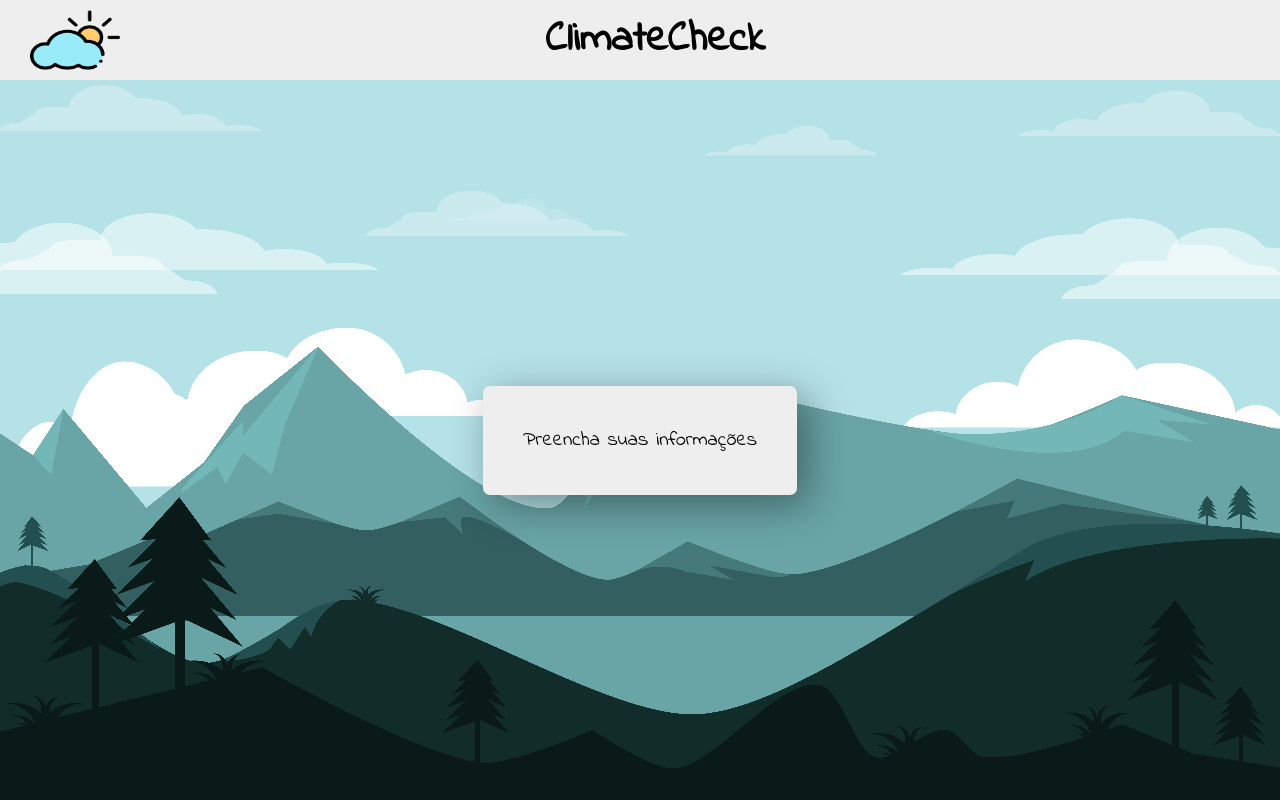
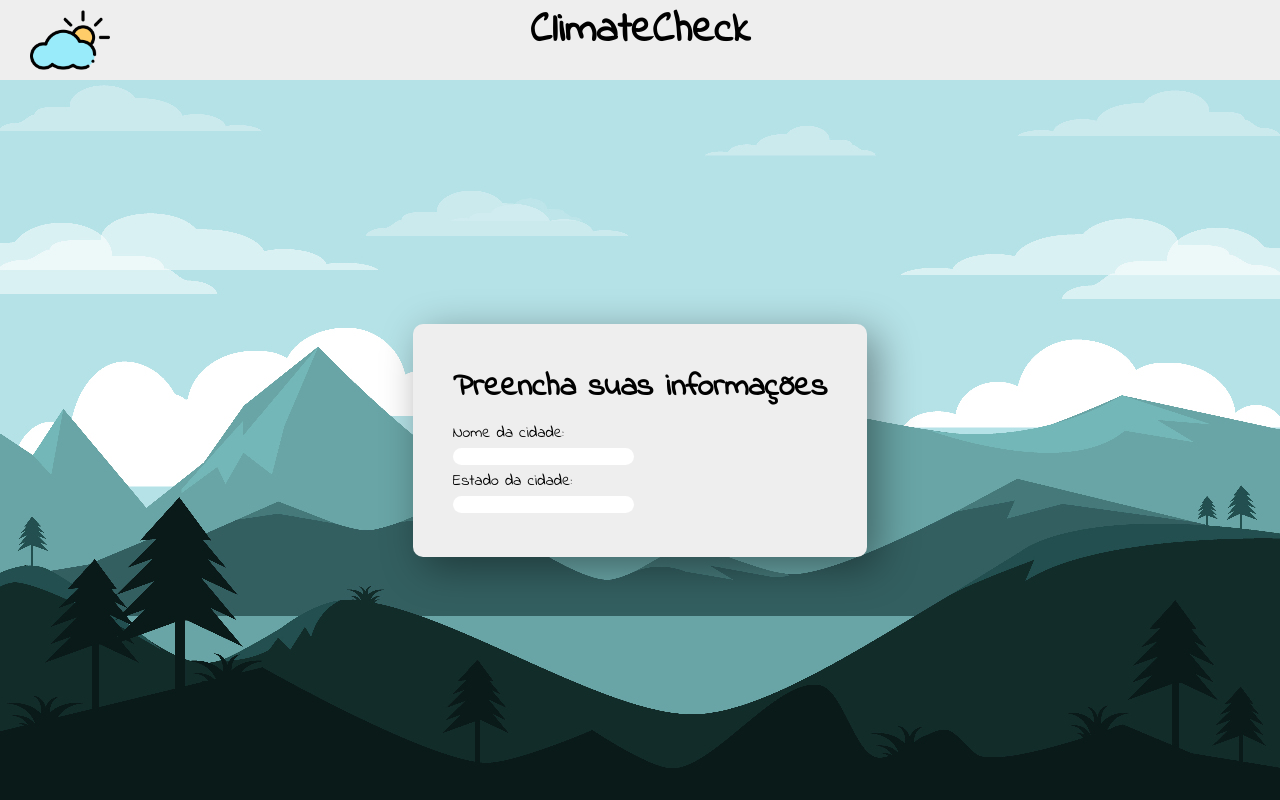
Before and after one commit to Kaue-Francisco/ClimateCheck, a Flask app: page / in a window 1280 px wide. Run offline with Flask 3, Linux system fonts and the light colour scheme.

Commit message:
Adicionando os input

```diff
--- a/static/style.css
+++ b/static/style.css
@@ -1,4 +1,4 @@
-@import url('https://fonts.googleapis.com/css2?family=Indie+Flower&display=swap');
+@import url('https://fonts.googleapis.com/css2?family=Indie+Flower&display=swap%27');
 
 * {
     margin: 0;
@@ -11,19 +11,14 @@ body {
 header {
     background-color: #EEE;
     height: 80px;
-    display: flex;
-    align-items: center;
-}
-
-header div{
-    width: 100%;
 }
 
 header h1 {
     font-size: 42px;
-    align-self: center;
-    width: 100%;
     text-align: center;
+    display: block;
+    margin: 0 auto;
+    justify-content: center;
 }
 
 main {
@@ -36,7 +31,7 @@ main {
 .icon {
     padding-left: 30px;
     height: 80px;
-    width: 100%;
+    position: absolute;
 }
 
 .icon img {
@@ -49,28 +44,21 @@ main {
     display: flex;
     flex-direction: column;
     align-items: center;
-    align-content: center;
     justify-content: center;
     width: 100%;
     height: 100%;
 }
 
 .formLogin {
-    display: flex;
-    flex-direction: column;
     background-color: #EEE;
-    color: black;
-    border-radius: 7px;
+    border-radius: 10px;
     padding: 40px;
     box-shadow: 10px 10px 40px rgba(0, 0, 0, 0.4);
-    gap: 5px
 }
 
 .formLogin h1 {
-    padding: 0;
-    margin: 0;
-    font-weight: normal;
-    font-size: 20px;
+    padding-bottom: 10px;
+    margin: 0 auto;
 }
 
 .formLogin p {
@@ -80,6 +68,17 @@ main {
     margin-bottom: 25px;
 }
 
-.formLogin a:hover {
-    color: black;
+.campos {
+    width: 50%;
 }
+
+.campos input {
+    border-radius: 10px;
+    border: none;
+}
+
+.campos input:focus {
+    outline: none;
+    padding: 5px;
+    font-weight: bolder;
+}
--- a/templates/index.html
+++ b/templates/index.html
@@ -16,15 +16,21 @@
         <div>
             <h1>ClimateCheck</h1>
         </div>
-
-        <div>
-        </div>
     </header>
 
     <main>
         <div class="page">
             <form method="POST" class="formLogin">
                 <h1>Preencha suas informações</h1>
+
+                <!-- Campos da Cidade e Estado -->
+                <div class="campos">
+                    <label>Nome da cidade:</label>
+                    <input type="text"><br>
+
+                    <label>Estado da cidade:</label>
+                    <input type="text">
+                </div>
             </form>
         </div>
     </main>
```
